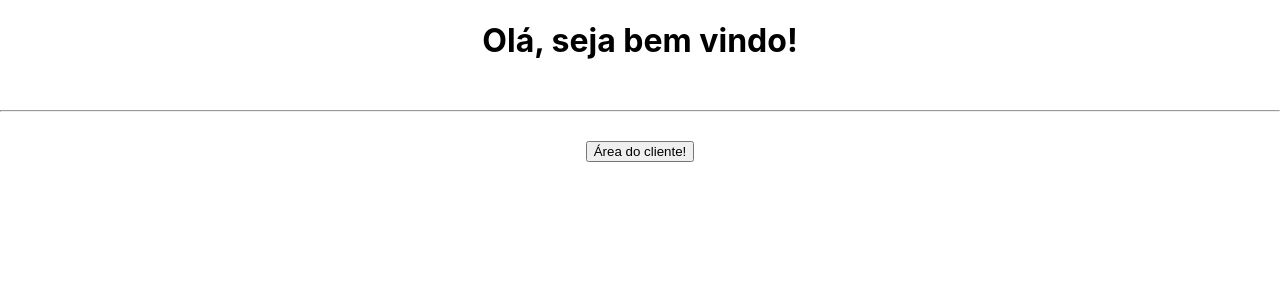
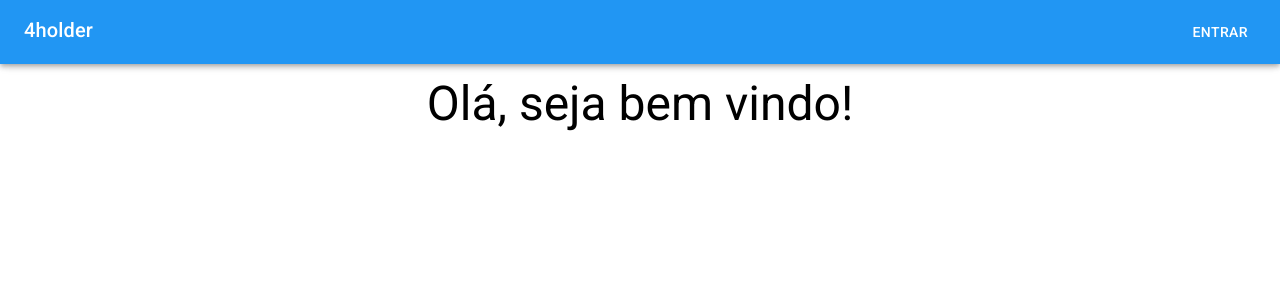
Before and after one commit to 4holder/4holder-ui, a React (Create React App) app: page / in a window 1280 px wide. Shown: the top 300 px of the page. Built offline with nearby package versions, Linux system fonts and the light colour scheme; no server answers; what auth0-js would draw is missing.

Commit message:
Add NavBar and simple text on home page

```diff
--- a/package.json
+++ b/package.json
@@ -3,7 +3,7 @@
   "version": "0.1.0",
   "private": true,
   "dependencies": {
-    "@material-ui/core": "^4.9.8",
+    "@material-ui/core": "^4.9.10",
     "@material-ui/icons": "^4.9.1",
     "@reach/router": "^1.3.3",
     "@testing-library/jest-dom": "^4.2.4",
@@ -25,11 +25,13 @@
   "devDependencies": {
     "@types/auth0-js": "^9.12.4",
     "@types/jest": "^24.9.1",
+    "@types/material-ui": "^0.21.7",
     "@types/moment": "^2.13.0",
     "@types/node": "^12.12.34",
     "@types/reach__router": "^1.3.1",
     "@types/react": "^16.9.27",
     "@types/react-dom": "^16.9.5",
+    "@types/react-tap-event-plugin": "0.0.30",
     "dotenv": "^8.2.0"
   },
   "scripts": {
--- a/src/App.tsx
+++ b/src/App.tsx
@@ -1,5 +1,6 @@
 import React from 'react';
 import { Router } from "@reach/router";
+import { MuiThemeProvider } from "@material-ui/core";
 import './App.css';
 import NotFound from "./components/app/NotFound";
 import Dashboard from "./components/app/Dashboard";
@@ -7,9 +8,20 @@ import AuthenticatedPage from "./components/app/AuthenticatedPage";
 import Callback from "./components/app/Auth/Callback";
 import Home from "./components/app/Home";
 import auth from "./auth/auth";
+import { createMuiTheme } from '@material-ui/core/styles';
+import blue from '@material-ui/core/colors/blue';
+import green from '@material-ui/core/colors/green';
+
+const theme = createMuiTheme({
+  palette: {
+    primary: blue,
+    secondary: green,
+  },
+});
 
 const AuthenticatedPages = () => {
   return (
+    <MuiThemeProvider theme={theme}>
       <Router className="fullScreen">
         <AuthenticatedPage path="/">
           <Dashboard path="dashboard" />
@@ -20,6 +32,7 @@ const AuthenticatedPages = () => {
         <NotFound default path="/not_found" />
         <NotFound default path="/not_found" />
       </Router>
+    </MuiThemeProvider>
   );
 };
 
--- a/src/components/app/Home/Home.tsx
+++ b/src/components/app/Home/Home.tsx
@@ -1,23 +1,31 @@
 import React from 'react';
 import { RouteComponentProps } from '@reach/router';
 import auth from '../../../auth/auth';
+import { TopNav } from "../../common/TopNav/TopNav";
+import {Grid, Typography} from "@material-ui/core";
 
 const Home: React.FC<RouteComponentProps> = () => {
   return (
-    <div style={
-      {
-        textAlign: "center"
-      }
-    }>
-      <h1>
-        Olá, seja bem vindo!
-      </h1>
+    <div>
+      <Grid
+        container
+        direction="column-reverse"
+        justify="center"
+        alignItems="stretch"
+      >
+        <Grid item>
+          <TopNav />
+        </Grid>
 
-      <br />
-      <hr />
-      <br />
-
-      <button className="btn btn-info log" onClick={() => auth.login()}>Área do cliente!</button>
+        <Grid item style={{
+          marginTop: "76px",
+          textAlign: 'center',
+        }}>
+          <Typography variant="h3" component="span">
+            Olá, seja bem vindo!
+          </Typography>
+        </Grid>
+      </Grid>
     </div>
   );
 };
--- /dev/null
+++ b/src/components/common/TopNav/TopNav.tsx
@@ -0,0 +1,37 @@
+import React from "react";
+import {
+  Button,
+  Typography,
+  AppBar,
+  Toolbar,
+  Grid
+} from "@material-ui/core";
+import auth from "../../../auth/auth";
+
+export const TopNav: React.FC = () => {
+  return (
+    <AppBar>
+      <Toolbar>
+        <Grid
+          justify="space-between"
+          container
+          spacing={10}
+        >
+          <Grid item>
+            <Typography variant="h6" component="span">
+              4holder
+            </Typography>
+          </Grid>
+
+          <Grid item>
+            {
+              (auth.isAuthenticated()) ?
+                (<Button color={"inherit"} onClick={() => auth.logout()}>Sair</Button>) :
+                (<Button color={"inherit"} onClick={() => auth.login()}>Entrar</Button>)
+            }
+          </Grid>
+        </Grid>
+      </Toolbar>
+    </AppBar>
+  );
+};
--- /dev/null
+++ b/src/components/common/TopNav/index.tsx
@@ -0,0 +1,2 @@
+import { TopNav } from "./TopNav";
+export default TopNav;
```
Also changed, not shown: 1 other file (tests, documents, lock files or other folders). Lines whose indentation alone changed are shown as unchanged.
